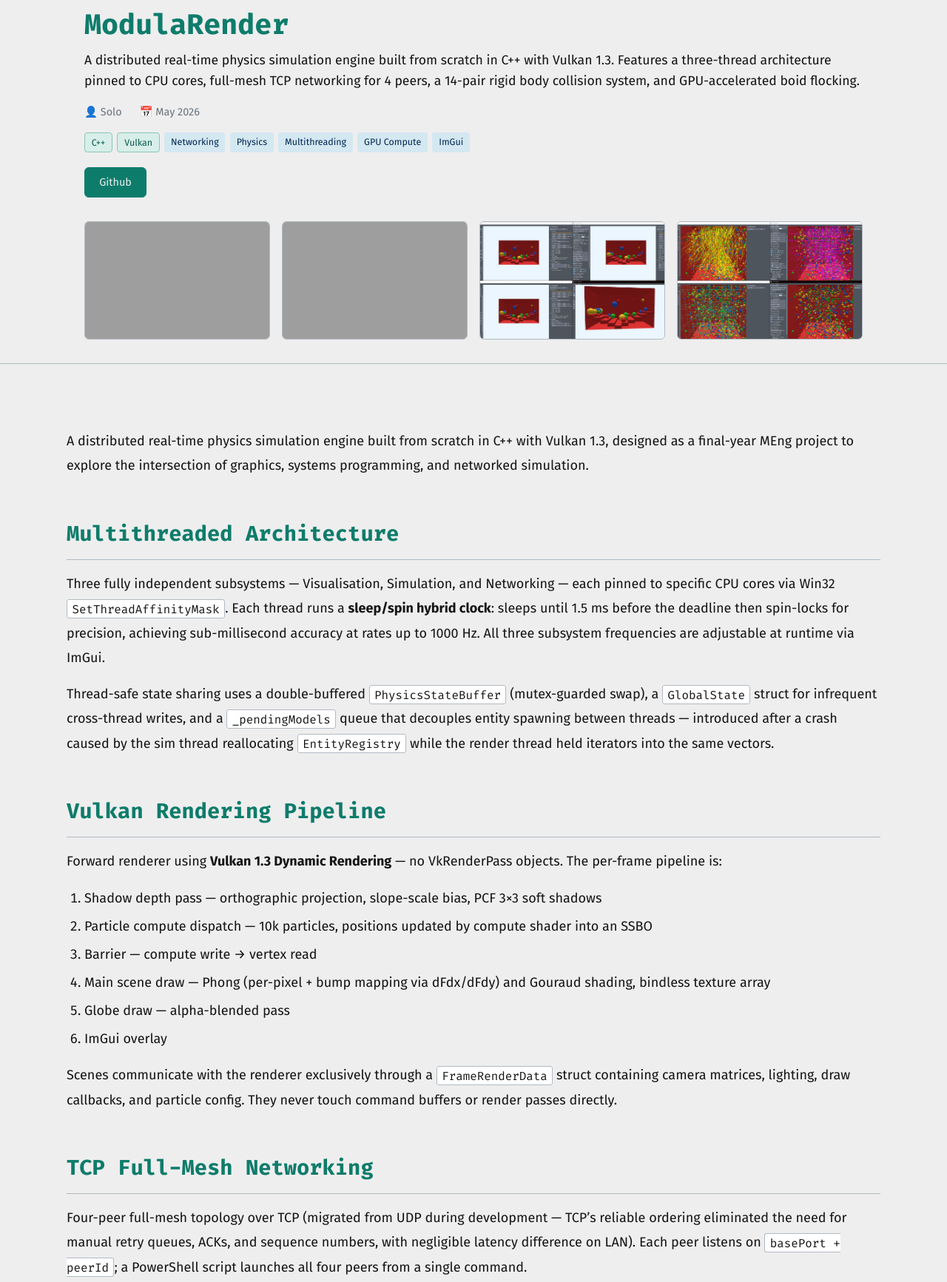
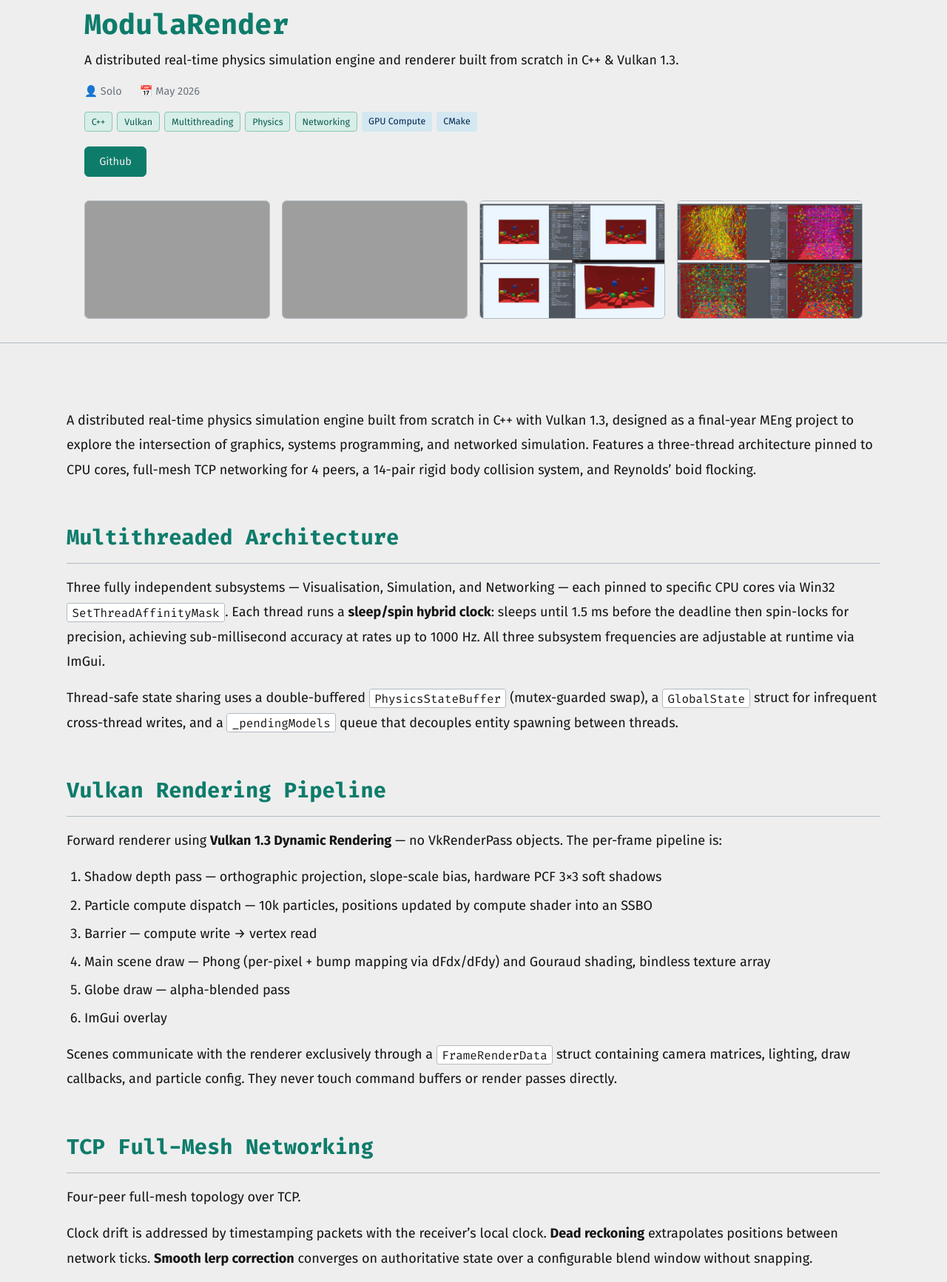
Before and after one commit to SeminixDev/seminixdev.github.io, an Astro site: page /projects/modularender in a window 1280 px wide. Shown: the part 130-1863 px from the top of the page at 74% size. Built offline with nearby package versions, Linux system fonts and the light colour scheme; Astro itself is replaced by a stand-in of ours; grey boxes are pictures that could not be loaded.

Commit message:
Update ModulaRender project

```diff
--- a/src/content/projects/modularender.md
+++ b/src/content/projects/modularender.md
@@ -1,9 +1,9 @@
 ---
 title: ModulaRender
 subtitle: Networked Vulkan Physics Simulation Engine
-description: A distributed real-time physics simulation engine built from scratch in C++ with Vulkan 1.3. Features a three-thread architecture pinned to CPU cores, full-mesh TCP networking for 4 peers, a 14-pair rigid body collision system, and GPU-accelerated boid flocking.
-skills: [C++, Vulkan]
-tags: [Networking, Physics, Multithreading, GPU Compute, ImGui]
+description: A distributed real-time physics simulation engine and renderer built from scratch in C++ & Vulkan 1.3.
+skills: [C++, Vulkan, Multithreading, Physics, Networking]
+tags: [GPU Compute, CMake]
 category: engine
 role: Solo
 date: "2026-05"
@@ -14,19 +14,19 @@ links:
 featured: true
 ---
 
-A distributed real-time physics simulation engine built from scratch in C++ with Vulkan 1.3, designed as a final-year MEng project to explore the intersection of graphics, systems programming, and networked simulation.
+A distributed real-time physics simulation engine built from scratch in C++ with Vulkan 1.3, designed as a final-year MEng project to explore the intersection of graphics, systems programming, and networked simulation. Features a three-thread architecture pinned to CPU cores, full-mesh TCP networking for 4 peers, a 14-pair rigid body collision system, and Reynolds' boid flocking.
 
 ## Multithreaded Architecture
 
 Three fully independent subsystems — Visualisation, Simulation, and Networking — each pinned to specific CPU cores via Win32 `SetThreadAffinityMask`. Each thread runs a **sleep/spin hybrid clock**: sleeps until 1.5 ms before the deadline then spin-locks for precision, achieving sub-millisecond accuracy at rates up to 1000 Hz. All three subsystem frequencies are adjustable at runtime via ImGui.
 
-Thread-safe state sharing uses a double-buffered `PhysicsStateBuffer` (mutex-guarded swap), a `GlobalState` struct for infrequent cross-thread writes, and a `_pendingModels` queue that decouples entity spawning between threads — introduced after a crash caused by the sim thread reallocating `EntityRegistry` while the render thread held iterators into the same vectors.
+Thread-safe state sharing uses a double-buffered `PhysicsStateBuffer` (mutex-guarded swap), a `GlobalState` struct for infrequent cross-thread writes, and a `_pendingModels` queue that decouples entity spawning between threads.
 
 ## Vulkan Rendering Pipeline
 
 Forward renderer using **Vulkan 1.3 Dynamic Rendering** — no VkRenderPass objects. The per-frame pipeline is:
 
-1. Shadow depth pass — orthographic projection, slope-scale bias, PCF 3×3 soft shadows
+1. Shadow depth pass — orthographic projection, slope-scale bias, hardware PCF 3×3 soft shadows
 2. Particle compute dispatch — 10k particles, positions updated by compute shader into an SSBO
 3. Barrier — compute write → vertex read
 4. Main scene draw — Phong (per-pixel + bump mapping via dFdx/dFdy) and Gouraud shading, bindless texture array
@@ -37,7 +37,7 @@ Scenes communicate with the renderer exclusively through a `FrameRenderData` str
 
 ## TCP Full-Mesh Networking
 
-Four-peer full-mesh topology over TCP (migrated from UDP during development — TCP's reliable ordering eliminated the need for manual retry queues, ACKs, and sequence numbers, with negligible latency difference on LAN). Each peer listens on `basePort + peerId`; a PowerShell script launches all four peers from a single command.
+Four-peer full-mesh topology over TCP.
 
 Clock drift is addressed by timestamping packets with the receiver's local clock. **Dead reckoning** extrapolates positions between network ticks. **Smooth lerp correction** converges on authoritative state over a configurable blend window without snapping.
 
@@ -51,11 +51,11 @@ A **collision dispatch table** maps ordered type pairs to function pointers for
 
 ## Flocking & Spatial Partitioning
 
-Reynolds' canonical boid behaviours — separation, alignment, cohesion — plus collision avoidance, running on the GPU as a compute shader updating SSBOs. Boid weights and radii are tunable per-boid via ImGui.
+Reynolds' canonical boid behaviours — separation, alignment, cohesion — plus collision avoidance. Boid weights and radii are tunable per-peer via ImGui.
 
-Two acceleration structures implement a common `ISpatialPartition` interface, switchable at runtime:
+Two acceleration structures implement a common `ISpatialPartition` interface, switchable at runtime with debug wireframe overlay (green for grid, magenta for octree leaves):
 
 - **Uniform Grid** — O(N) build, O(K) query by hashing boid positions into cells of side = query radius
-- **Octree** — O(N log N) build, pool-allocated nodes to avoid heap fragmentation, debug wireframe overlay (green for grid, magenta for octree leaves)
+- **Octree** — O(N log N) build, pool-allocated nodes to avoid heap fragmentation
 
 Live performance metrics — build/query time, memory, result count — are captured via `high_resolution_clock` and displayed in ImGui for direct comparison between structures.
```
